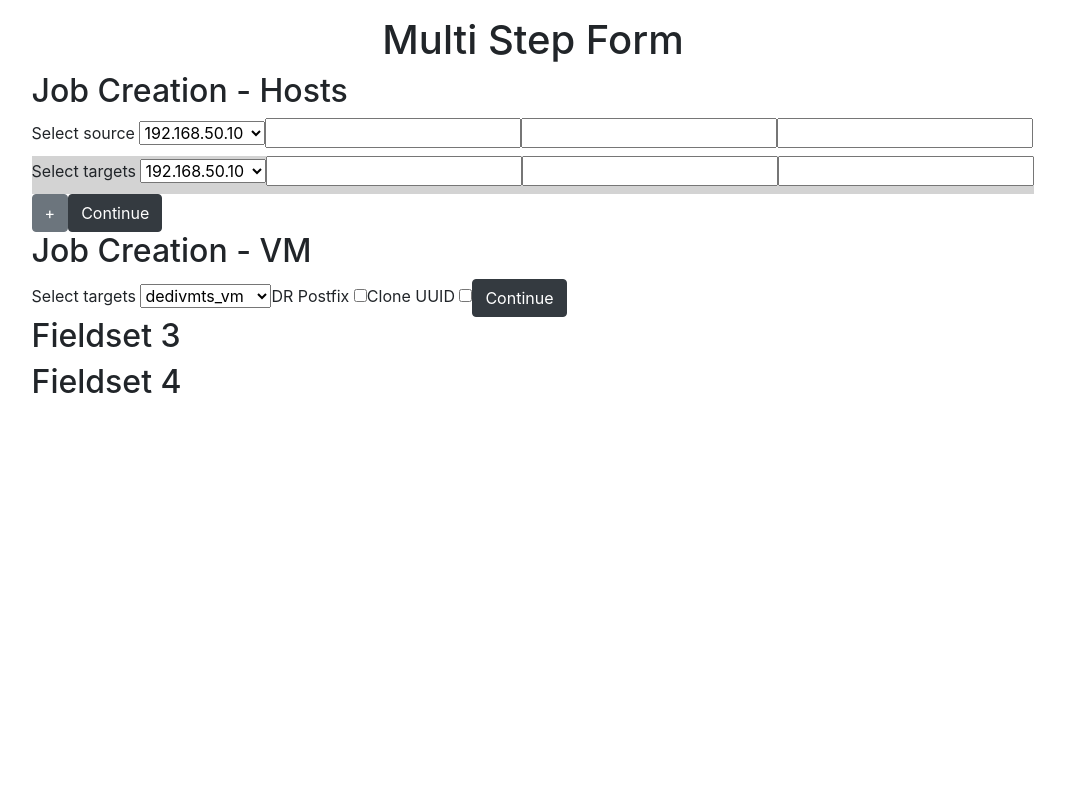
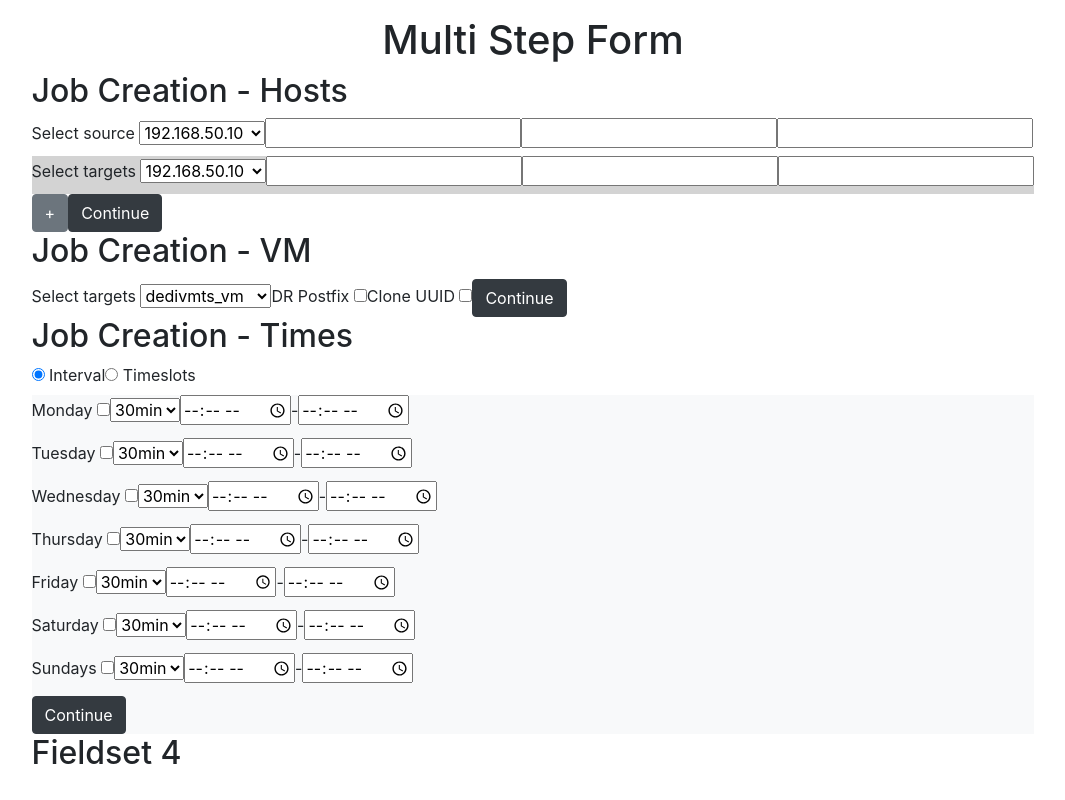
Before and after one commit to Gw3i/multi-step-form-vue, a Nuxt app: page / in a window 1280 px wide. Shown: the whole page, without its empty margins (107-1172 px from the left). Built offline with nearby package versions, Linux system fonts and the light colour scheme.

Commit message:
Add third fieldset

```diff
--- a/components/Form.vue
+++ b/components/Form.vue
@@ -64,17 +64,63 @@
             <option>dedivmts_vm5</option>
           </select>
         </label>
-          <label for="drPostfix">DR Postfix
-            <input id="drPostfix" name="drPostfix" type="checkbox">
+        <label for="drPostfix"
+          >DR Postfix
+          <input id="drPostfix" name="drPostfix" type="checkbox" />
         </label>
-          <label for="cloneUUID">Clone UUID
-            <input id="cloneUUID" name="cloneUUID" type="checkbox">
+        <label for="cloneUUID"
+          >Clone UUID
+          <input id="cloneUUID" name="cloneUUID" type="checkbox" />
         </label>
         <button class="continueForm btn btn-dark">Continue</button>
       </fieldset>
 
       <fieldset id="3">
-        <h2>Fieldset 3</h2>
+        <h2>Job Creation - Times</h2>
+        <div>
+          <label for="interval">
+            <input
+              type="radio"
+              id="interval"
+              name="times"
+              value="interval"
+              checked
+            />
+            Interval</label
+          >
+          <label for="timeslots">
+            <input type="radio" id="timeslots" name="times" value="timeslots" />
+            Timeslots</label
+          >
+        </div>
+        <fieldset class="interval bg-light">
+          <fieldset v-for="day in days">
+            <label for="timesDay"
+              >{{ day }}
+              <input id="timesDay" name="timesDay" type="checkbox" />
+              <label>
+                <select name="" id="">
+                  <option value="30min">30min</option>
+                  <option value="1h">1h</option>
+                  <option value="3h">3h</option>
+                  <option value="10h">10h</option>
+                  <option value="16h">16h</option>
+                </select>
+              </label>
+            </label>
+            <label for="breakRuleFrom">
+              <input id="breakRuleFrom" name="breakRuleFrom" type="time" />
+            </label>
+            <span>-</span>
+            <label for="breakRuleTo">
+              <input id="breakRuleTo" name="breakRuleTo" type="time" />
+            </label>
+          </fieldset>
+
+          <button class="continueForm btn btn-dark">Continue</button>
+        </fieldset>
+
+        <fieldset class="timeslots"></fieldset>
       </fieldset>
 
       <fieldset id="4">
@@ -85,9 +131,15 @@
 </template>
 
 <script setup>
-function hello() {
-  alert('Hello')
-}
+const days = [
+  'Monday',
+  'Tuesday',
+  'Wednesday',
+  'Thursday',
+  'Friday',
+  'Saturday',
+  'Sundays',
+]
 </script>
 
 <style>
```
Lines whose indentation alone changed are shown as unchanged.
